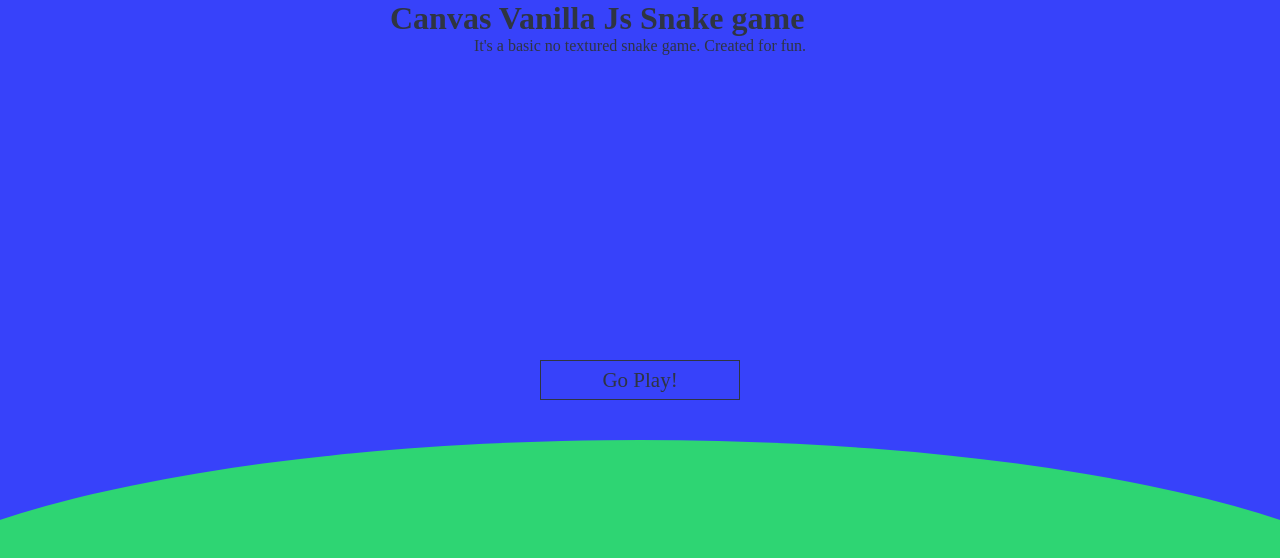
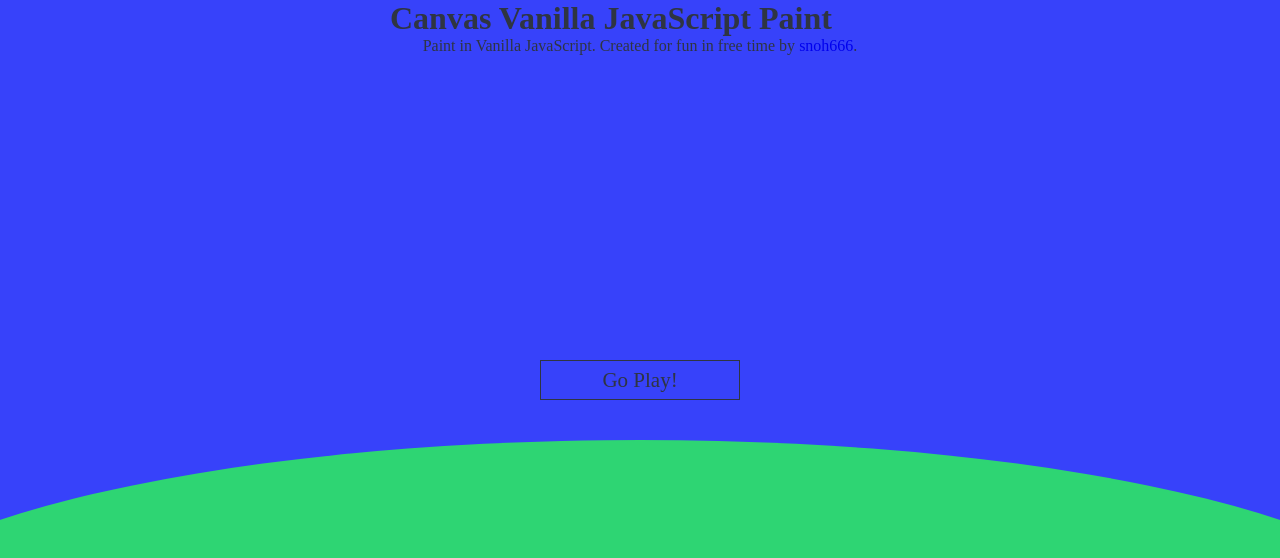
Before and after one commit to snoh666/react-paint, a React (Create React App) app: page / in a window 1280 px wide. Shown: the top 558 px of the page. Built offline with nearby package versions, Linux system fonts and the light colour scheme; a web font is replaced by a local one.

Commit message:
Updated h1 and description

```diff
--- a/src/components/home.jsx
+++ b/src/components/home.jsx
@@ -5,9 +5,9 @@ const Home = () => {
   return (
     <div className="app-content">
       <div className="home-header">
-        <h1>Canvas Vanilla Js Snake game</h1>
+        <h1>Canvas Vanilla JavaScript Paint</h1>
         <div className="description">
-          <span>It's a basic no textured snake game. Created for fun.</span>
+          <span>Paint in Vanilla JavaScript. Created for fun in free time by <a href="https://github.com/snoh666/">snoh666</a>.</span>
         </div>
       </div>
       <Link to='/game/'>
```
